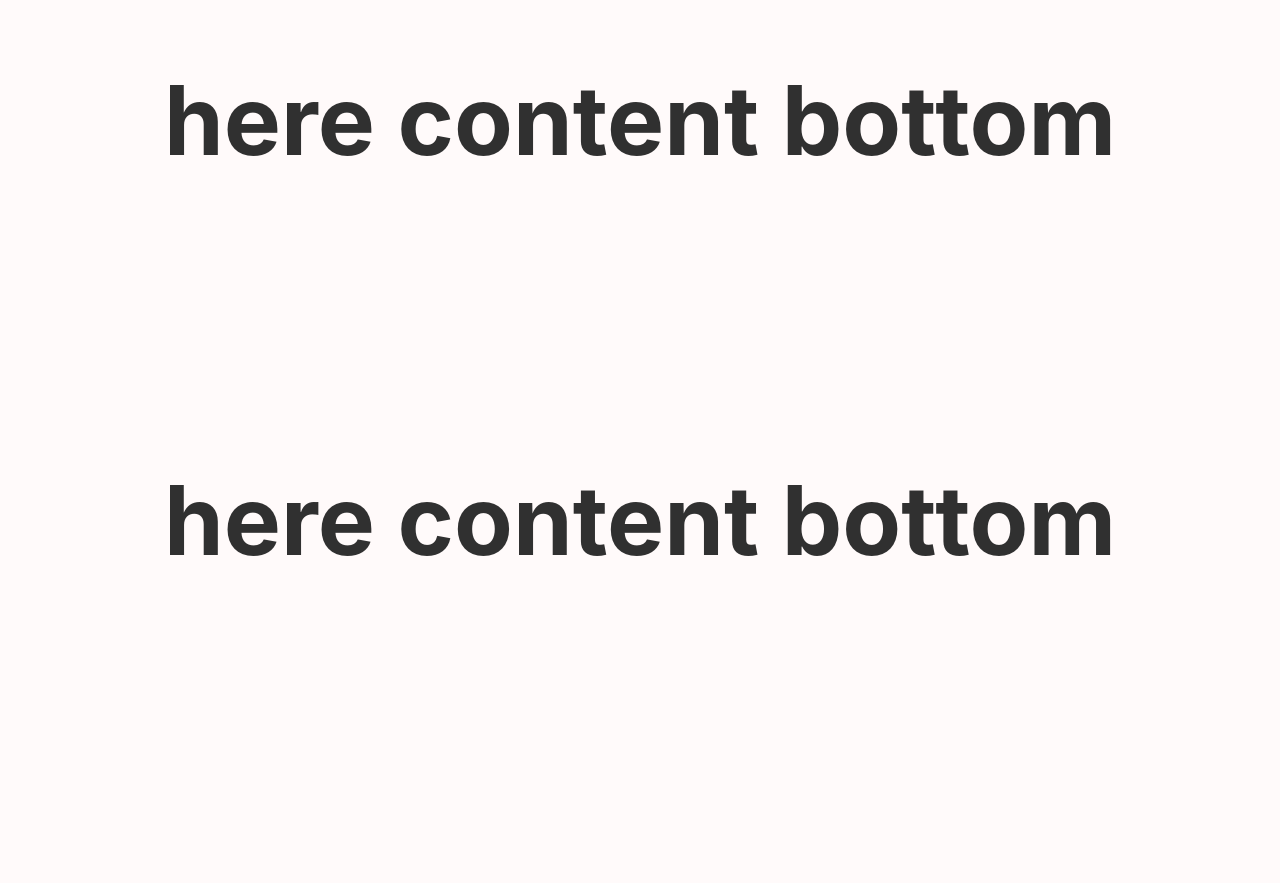
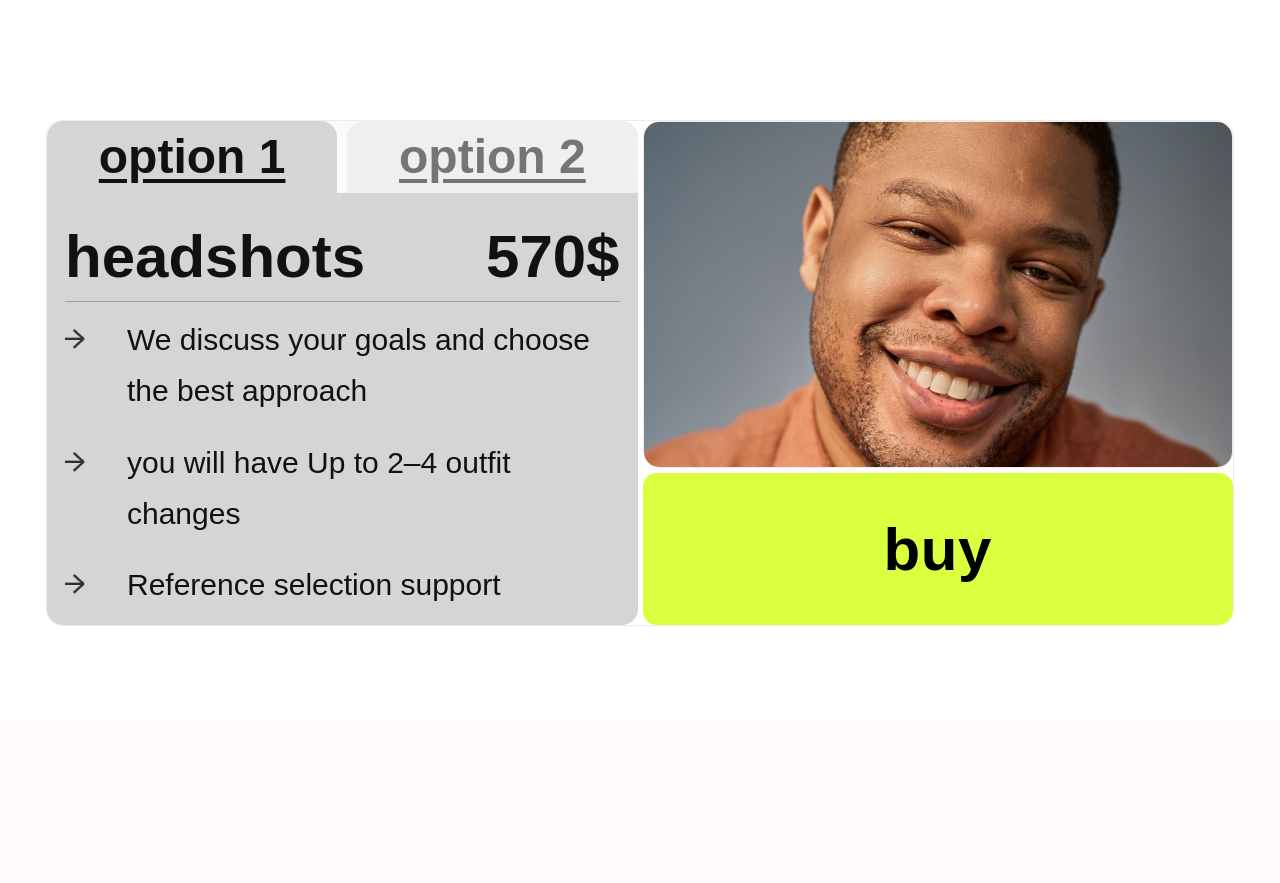
Before and after one commit to romarooman/taped, a React (Create React App) app: page / in a window 1280 px wide. Shown: the part 4880-5763 px from the top of the page. Built offline with nearby package versions, Linux system fonts and the light colour scheme.

Commit message:
add gihgt component

```diff
--- a/src/App.js
+++ b/src/App.js
@@ -2,12 +2,14 @@ import "./App.css";
 import HorizontalScroll from "./Components/HorizontalScroll/HorizontalScroll";
 import Navbar from "./Components/Navbar/Navbar";
 import Bottom from "./Components/Bottom/Bottom";
+import GiftCard from "./Components/GiftCard/GiftCard";
 
 function App() {
   return (
     <div className="App">
       <Navbar title="NavBar" />
       <HorizontalScroll />
+      <GiftCard/>
       <Bottom title="here content bottom" />
       <Bottom title="here content bottom" />
       <Bottom title="here content bottom" />
--- /dev/null
+++ b/src/Components/GiftCard/GiftCard.js
@@ -0,0 +1,100 @@
+import React, { useMemo, useState } from "react";
+import Three from "../../images/3.png";
+import styles from "./GiftCard.module.css";
+import Arrow_list from "../../images/arrow_list.png";
+
+export default function GiftCard() {
+  const [tab, setTab] = useState("option1");
+
+  const data = useMemo(
+    () => ({
+      option1: {
+        title: "headshots",
+        price: "570$",
+        bullets: [
+          "We discuss your goals and choose the best approach",
+          "you will have Up to 2–4 outfit changes",
+          "Reference selection support",
+          "Background matched to your type and looks",
+          "Full gallery access (500+ photos)",
+          "Full gallery access (500+ photos)",
+        ],
+      },
+      option2: {
+        title: "headshots",
+        price: "670$",
+        bullets: [
+          "We discuss your goals and choose the best approach",
+          "you will have Up to 2–4 outfit changes",
+          "Reference selection support",
+          "Background matched to your type and looks",
+          "Full gallery access (500+ photos)",
+          "Full gallery access (500+ photos)",
+        ],
+      },
+    }),
+    [],
+  );
+
+  const active = data[tab];
+
+  return (
+    <div className={styles.page}>
+      <div className={styles.wrap}>
+        {/* LEFT */}
+        <section className={styles.left}>
+          <div className={styles.tabs}>
+            <button
+              type="button"
+              onClick={() => setTab("option1")}
+              className={`${styles.tabBtn} ${
+                tab === "option1" ? styles.tabActive : styles.tabInactive
+              }`}
+            >
+              option 1
+            </button>
+
+            <button
+              type="button"
+              onClick={() => setTab("option2")}
+              className={`${styles.tabBtn} ${
+                tab === "option2" ? styles.tabActive : styles.tabInactive
+              }`}
+            >
+              option 2
+            </button>
+          </div>
+
+          <div className={styles.content}>
+            <div className={styles.headerRow}>
+              <h2 className={styles.title}>{active.title}</h2>
+              <div className={styles.price}>{active.price}</div>
+            </div>
+
+            <div className={styles.divider} />
+
+            <ul className={styles.list}>
+              {active.bullets.map((t, i) => (
+                <li key={i} className={styles.listItem}>
+                  <img src={Arrow_list} alt="" className={styles.bulletIcon} />
+                  <span>{t}</span>
+                </li>
+              ))}
+            </ul>
+          </div>
+        </section>
+
+        {/* RIGHT */}
+        <section className={styles.right}>
+          <div className={styles.imageBox}>
+            <img src={Three} alt="Preview" className={styles.image} />
+          </div>
+
+          <button type="button" className={styles.buyBtn}>
+            buy
+          </button>
+        </section>
+      </div>
+    </div>
+  );
+}
--- /dev/null
+++ b/src/Components/GiftCard/GiftCard.module.css
@@ -0,0 +1,269 @@
+/* весь экран + нужные отступы */
+.page {
+  min-height: 100vh;
+  padding: 200px 46px 94px;
+  box-sizing: border-box;
+}
+
+/* контейнер внутри паддингов */
+.wrap {
+  width: 100%;
+  height: calc(100vh - 200px - 94px); /* ✅ вместо min-height */
+  display: flex;
+  align-items: stretch;
+  gap: 5px;
+
+  border-radius: 16px;
+  overflow: hidden;
+  border: 1px solid rgba(0, 0, 0, 0.08);
+  box-sizing: border-box;
+}
+
+/* LEFT */
+.left {
+  width: 50%;
+  background: #d5d5d5;
+  border-radius: 16px;
+  overflow: hidden;
+
+  display: flex;
+  flex-direction: column;
+  gap: 16px;
+
+  box-sizing: border-box;
+}
+
+.tabs {
+  display: flex;
+  gap: 10px;
+
+  box-sizing: border-box;
+  background-color: #fafafa;
+  align-items: center;
+}
+
+/* табы: без бордера/радиуса, подчёркнуты */
+.tabBtn {
+  flex: 1;
+  height: 72px;
+
+  display: flex;
+  align-items: center;
+  justify-content: center;
+
+  border: none;
+  cursor: pointer;
+
+  /* ⬇️ скругление ТОЛЬКО сверху */
+  border-top-left-radius: 16px;
+  border-top-right-radius: 16px;
+  border-bottom-left-radius: 0;
+  border-bottom-right-radius: 0;
+
+  font-family: "DM Sans", sans-serif;
+  font-weight: 900;
+  font-size: 48px;
+  line-height: 100%;
+
+  text-decoration: underline;
+  text-underline-offset: 6px;
+
+  padding: 0;
+  transition:
+    background-color 0.15s ease,
+    color 0.15s ease;
+}
+
+/* активная вкладка = фон как в блоке с текстом */
+.tabActive {
+  background-color: #d5d5d5;
+  color: #111;
+}
+
+/* неактивная */
+.tabInactive {
+  background-color: #efefef;
+  color: rgba(17, 17, 17, 0.55);
+}
+
+.content {
+  flex: 1;
+  display: flex; /* 👈 добавили */
+  flex-direction: column; /* 👈 добавили */
+  padding: 18px;
+  padding-bottom: 30px; /* 👈 вот эти 30px до низа */
+  box-sizing: border-box;
+}
+
+/* список “уедет” вниз настолько, насколько позволит контент,
+   а снизу останется 30px из padding-bottom */
+.list {
+  margin: 0;
+  padding: 0;
+
+  display: flex;
+  flex-direction: column;
+  gap: 20px;
+
+  margin-top: auto; /* 👈 ключ: список прижимается к низу content */
+}
+
+.headerRow {
+  display: flex;
+  align-items: baseline;
+  justify-content: space-between;
+  gap: 12px;
+}
+
+.title {
+  margin: 0;
+  font-family: "DM Sans", sans-serif;
+  font-weight: 900;
+  font-size: 60px;
+  line-height: 100%;
+  color: #111;
+}
+
+.price {
+  font-family: "DM Sans", sans-serif;
+  font-weight: 900;
+  font-size: 60px;
+  line-height: 100%;
+  color: #111;
+  white-space: nowrap;
+}
+
+.divider {
+  height: 1px;
+  background: rgba(0, 0, 0, 0.25);
+  margin: 14px 0 12px;
+}
+
+.listItem {
+  display: flex;
+  align-items: flex-start;
+  gap: 42px;
+
+  font-family: "DM Sans", sans-serif;
+  font-weight: 500;
+  font-size: 30px;
+  line-height: 171%;
+  color: #111;
+}
+
+.bulletIcon {
+  width: 20px; /* подгони под макет */
+  height: 20px;
+  margin-top: 15px; /* чтобы визуально центрировать по первой строке */
+  flex-shrink: 0;
+}
+
+/* RIGHT */
+.right {
+  width: 50%;
+  background: #fff;
+
+  display: flex;
+  flex-direction: column;
+  gap: 5px;
+  justify-content: space-between;
+
+  box-sizing: border-box;
+}
+
+.imageBox {
+  width: 100%;
+  flex: 1;
+  border-radius: 16px;
+  overflow: hidden;
+  border: 1px solid rgba(0, 0, 0, 0.08);
+  box-sizing: border-box;
+}
+
+.image {
+  width: 100%;
+  height: 100%;
+  display: block;
+  object-fit: cover;
+}
+
+.buyBtn {
+  cursor: pointer;
+  width: 100%;
+  height: 152px;
+
+  border: none;
+  border-radius: 14px;
+  background: #daff3e;
+
+  font-family: "DM Sans", sans-serif;
+  font-size: 60px;
+  font-weight: 900;
+  letter-spacing: 0.01em;
+}
+@media (max-width: 768px) {
+  .page {
+    padding: 120px 20px 40px;
+  }
+
+  .wrap {
+    height: auto;
+    flex-direction: column;
+    gap: 16px;
+  }
+
+  .left {
+    width: 100%;
+    order: 2;
+  }
+
+  /* 🔥 ключевая строка */
+  .right {
+    display: contents;
+  }
+
+  /* порядок элементов */
+  .imageBox {
+    order: 1;
+    height: 320px;
+    border-radius: 16px;
+  }
+
+  .buyBtn {
+    order: 3;
+    height: 84px;
+    font-size: 36px;
+    border-radius: 14px;
+  }
+
+  /* типографика мобилки */
+  .tabBtn {
+    height: 56px;
+    font-size: 28px;
+  }
+
+  .title,
+  .price {
+    font-size: 40px;
+  }
+
+  .listItem {
+    font-size: 18px;
+    line-height: 160%;
+    gap: 16px;
+  }
+
+  .bulletIcon {
+    width: 16px;
+    height: 16px;
+    margin-top: 8px;
+  }
+
+  .list {
+    margin-top: 0;
+  }
+
+  .content {
+    padding-bottom: 24px;
+  }
+}
```
Also changed, not shown: src/images/arrow_list.png (added).
